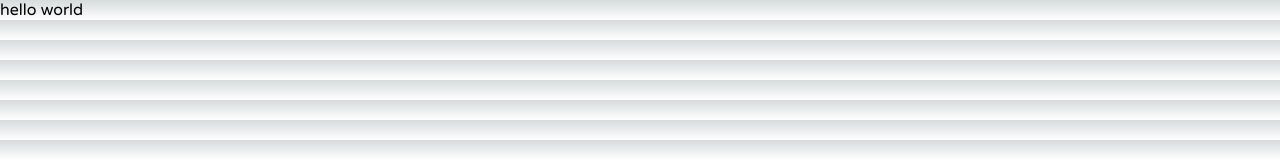
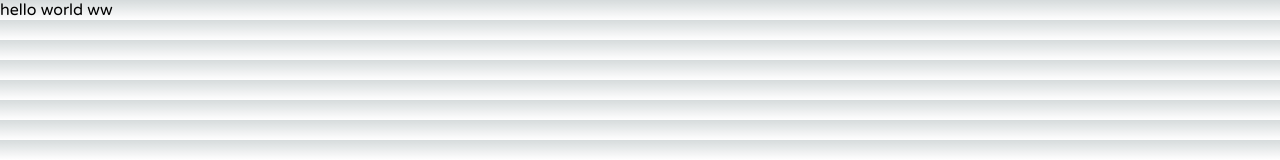
Before and after one commit to jaehyeong305/ficos, a Next.js app in the folder my-next-app/: page / in a window 1280 px wide. Shown: the top 160 px of the page. Built offline with nearby package versions, Linux system fonts and the light colour scheme.

Commit message:
FICOS-1 commit message test

```diff
--- a/my-next-app/src/app/page.tsx
+++ b/my-next-app/src/app/page.tsx
@@ -1,7 +1,7 @@
 export default function Home() {
   return (
     <main>
-      <div>hello world</div>
+      <div>hello world ww</div>
     </main>
   )
 }
```
